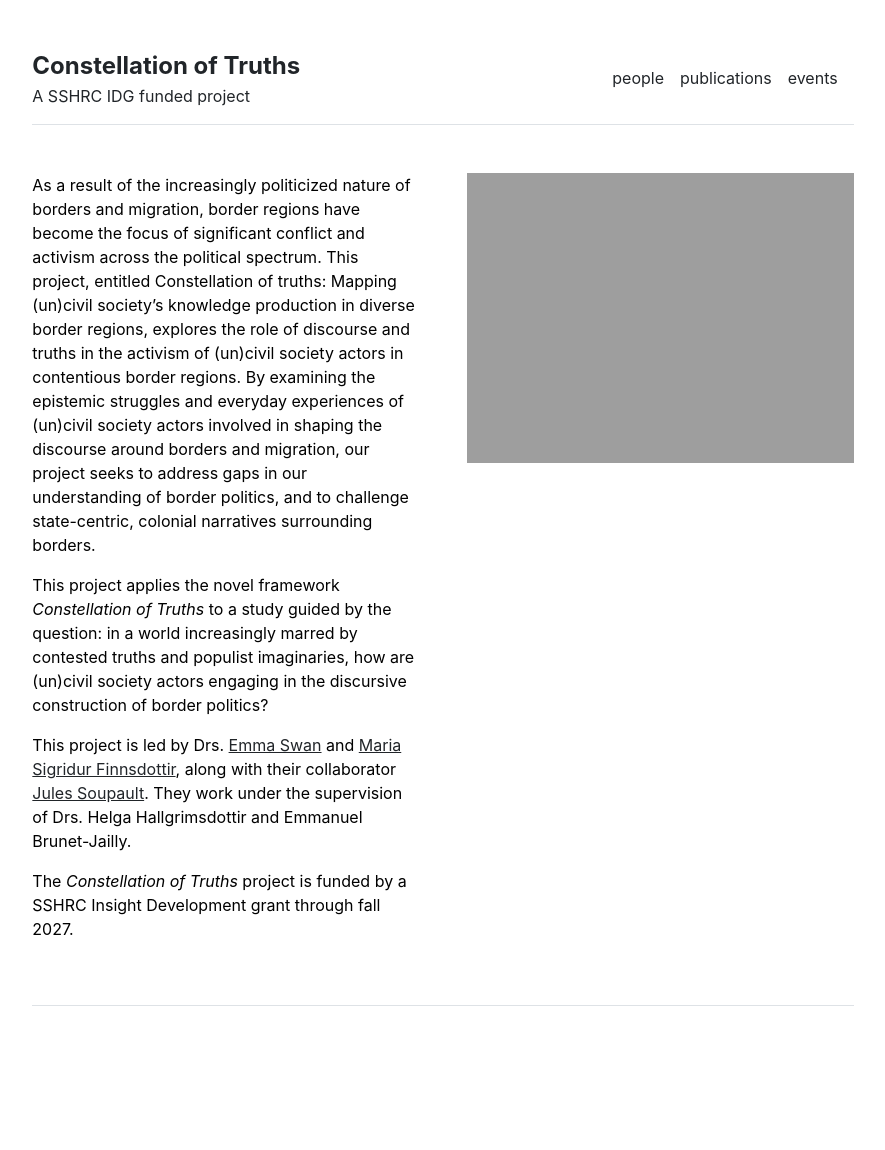
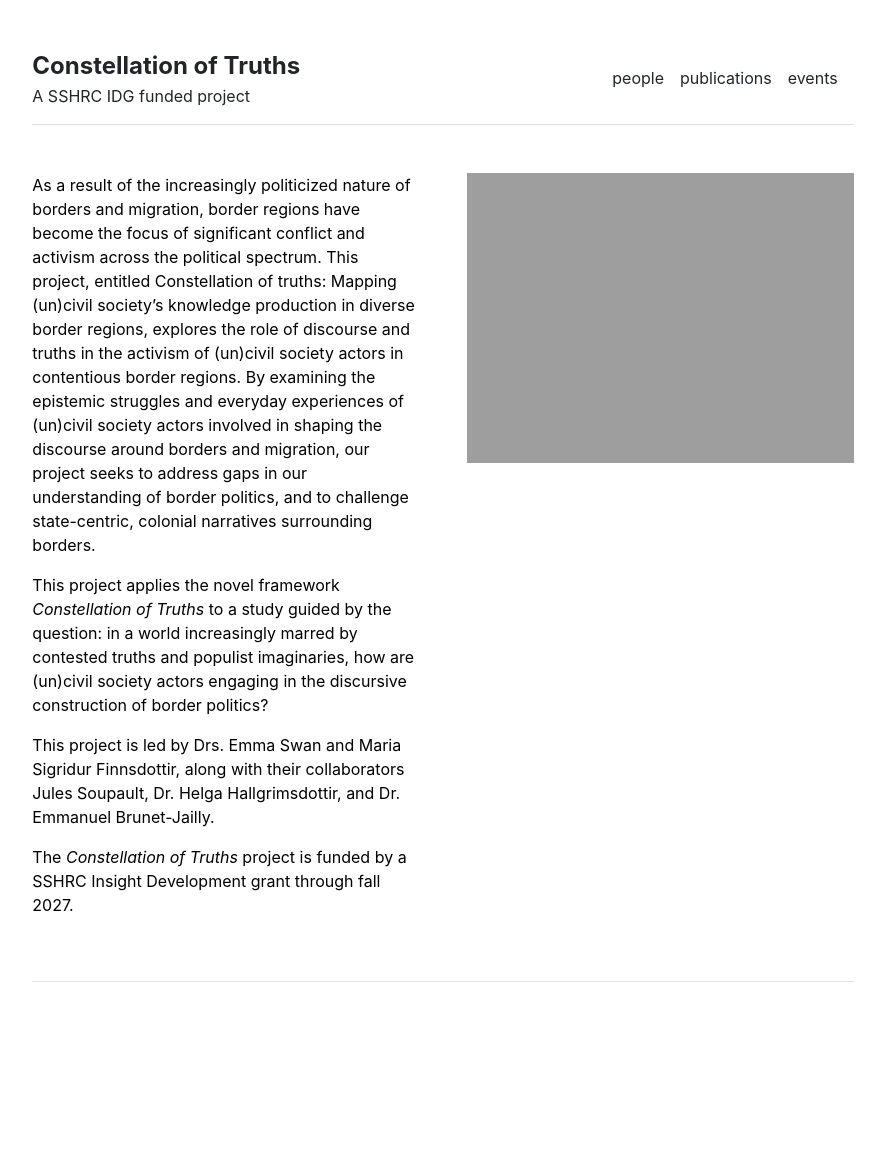
Before and after one commit to constellation-of-truths/constellation-of-truths, a Jekyll site: the page built from index.md, in a window 1280 px wide. Shown: the whole page, without its empty margins (197-1082 px from the left). Built offline with Jekyll 4.4.1, drawn with Linux system fonts in a browser that asks for light colours; after the commit the page ends 1126 px from its top, so only the background shows below that.

Commit message:
removing links from index

```diff
--- a/index.md
+++ b/index.md
@@ -6,6 +6,6 @@ As a result of the increasingly politicized nature of borders and migration, bor
 
 This project applies the novel framework <i>Constellation of Truths</i> to a study guided by the question: in a world increasingly marred by contested truths and populist imaginaries, how are (un)civil society actors engaging in the discursive construction of border politics?
 
-This project is led by Drs. [Emma Swan](./people/emma.md) and [Maria Sigridur Finnsdottir](./people/maria.md), along with their collaborator [Jules Soupault](./people/jules.md). They work under the supervision of Drs. Helga Hallgrimsdottir and Emmanuel Brunet-Jailly.
+This project is led by Drs. Emma Swan and Maria Sigridur Finnsdottir, along with their collaborators Jules Soupault, Dr. Helga Hallgrimsdottir, and Dr. Emmanuel Brunet-Jailly.
 
 The *Constellation of Truths* project is funded by a SSHRC Insight Development grant through fall 2027.
```
